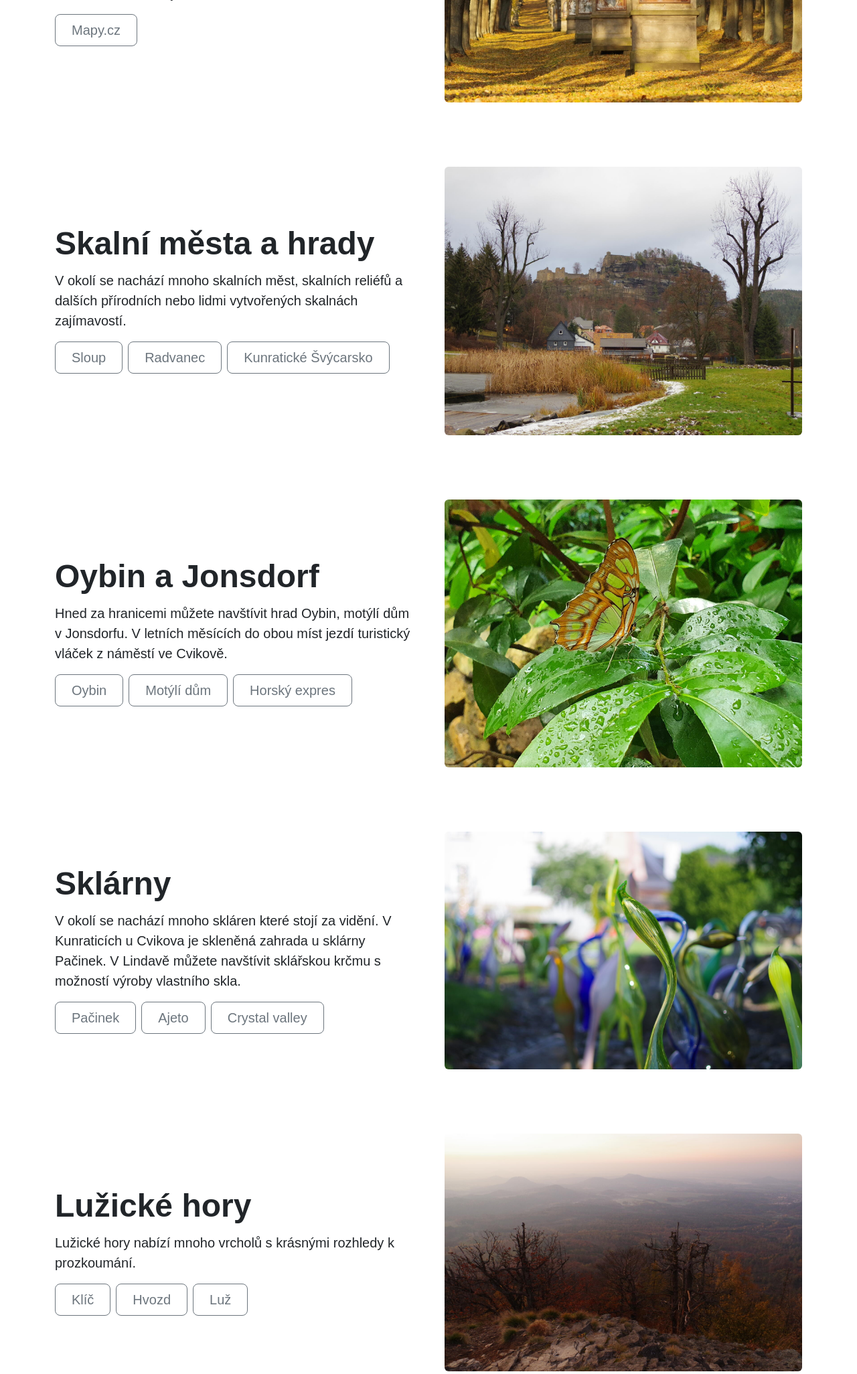
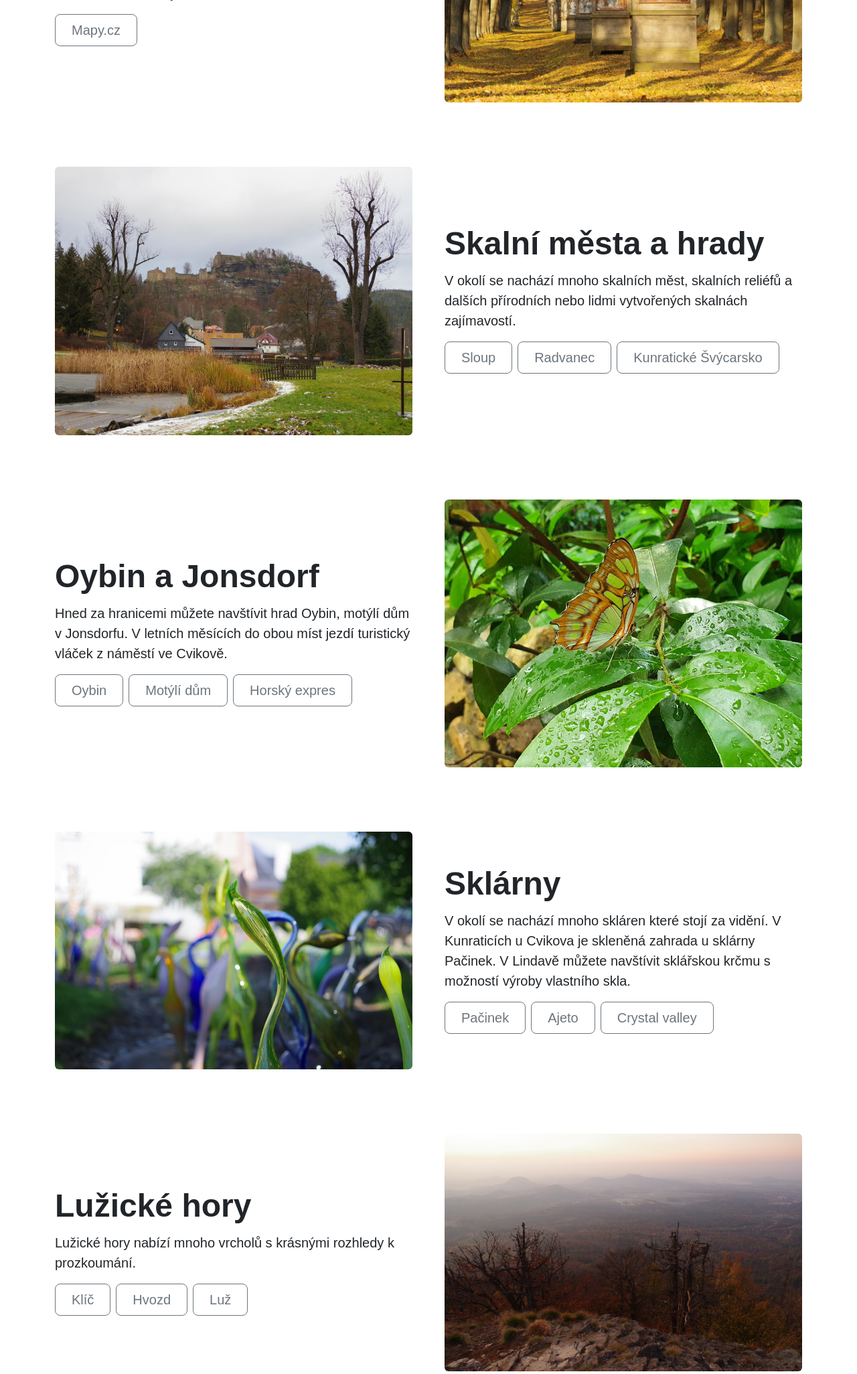
Before and after one commit to nijel/apartmancvikov, a Django app: template apartmancvikov/templates/vylety.html in a window 1280 px wide. Shown: the part 759-2811 px from the top of the page at 67% size. Run offline with Django 3.2, Linux system fonts and the light colour scheme; the template is opened without the code that fills it, so the values that code supplies are empty; some libraries are stand-ins or nearby versions; some web fonts are replaced.

Commit message:
Adjusted layout

```diff
--- a/apartmancvikov/templates/vylety.html
+++ b/apartmancvikov/templates/vylety.html
@@ -31,7 +31,7 @@
     </div>
   </div>
 
-  <div class="row flex-lg-row-reverse align-items-center g-5 py-5">
+  <div class="row align-items-center g-5 py-5">
     <div class="col-10 col-sm-8 col-lg-6">
       <a href="{% static "vylety/oybin.jpg" %}" data-toggle="lightbox" data-gallery="lightbox" data-caption="{% trans "Oybin" %}" alt="{% trans "Oybin" %}">
         <img src="{% static "vylety/oybin.jpg" %}" class="rounded img-fluid" />
@@ -70,7 +70,7 @@
     </div>
   </div>
 
-  <div class="row flex-lg-row-reverse align-items-center g-5 py-5">
+  <div class="row align-items-center g-5 py-5">
     <div class="col-10 col-sm-8 col-lg-6">
       <a href="{% static "vylety/pacinek.jpg" %}" data-toggle="lightbox" data-gallery="lightbox" data-caption="{% trans "Skleněná zahrada v Kunraticích u Cvikova" %}" alt="{% trans "Skleněná zahrada v Kunraticích u Cvikova" %}">
         <img src="{% static "vylety/pacinek.jpg" %}" class="rounded img-fluid" />
@@ -110,7 +110,7 @@
     </div>
   </div>
 
-  <div class="row flex-lg-row-reverse align-items-center g-5 py-5">
+  <div class="row align-items-center g-5 py-5">
     <div class="col-10 col-sm-8 col-lg-6">
       <a href="{% static "vylety/polevsko.jpg" %}" data-toggle="lightbox" data-gallery="lightbox" data-caption="{% trans "Polevsko" %}" alt="{% trans "Polevsko" %}">
         <img src="{% static "vylety/polevsko.jpg" %}" class="rounded img-fluid" />
```
